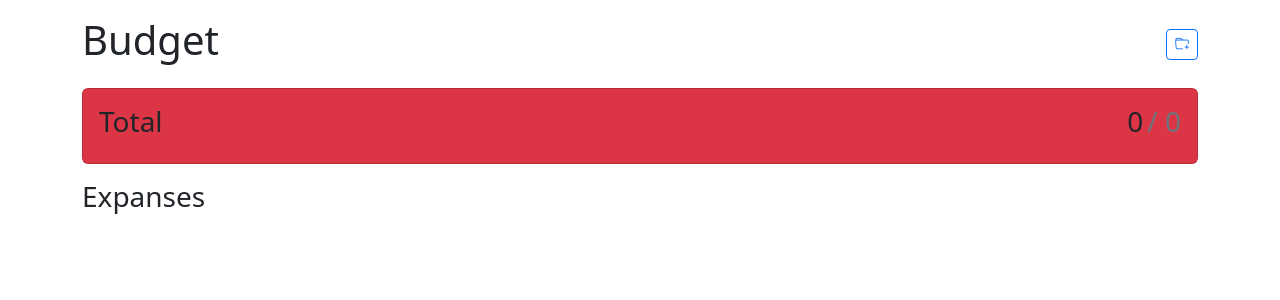
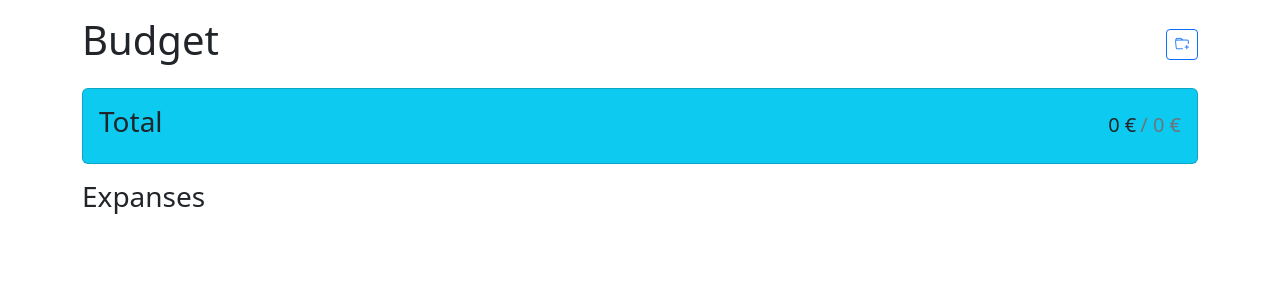
Before and after one commit to fox4o/my-budget, a React (Create React App) app: page / in a window 1280 px wide. Shown: the top 300 px of the page. Built offline with nearby package versions, Linux system fonts and the light colour scheme.

Commit message:
Improwements

```diff
--- a/src/components/AddExpenseModal.js
+++ b/src/components/AddExpenseModal.js
@@ -2,20 +2,21 @@ import React, { useRef } from "react";
 import { useBudgets } from "../contexts/BudgetContext";
 
 function AddExpenseModal({ budgetId }) {
-
   const descriptionRef = useRef();
   const amountRef = useRef();
-  const { setBudgetId, addExpense } = useBudgets();
+  const { setBudgetId, addExpense, budgets } = useBudgets();
+
+  const budget = budgets.find((b) => (b.id === budgetId));
 
   function handleSubmit(e) {
     e.preventDefault();
     addExpense({
       description: descriptionRef.current.value,
       amount: parseFloat(amountRef.current.value),
-      budgetId: budgetId
+      budgetId: budgetId,
     });
-    descriptionRef.current.value=null;
-    amountRef.current.value=null;
+    descriptionRef.current.value = null;
+    amountRef.current.value = null;
     setBudgetId(null);
   }
 
@@ -34,7 +35,7 @@ function AddExpenseModal({ budgetId }) {
           <div className="modal-content">
             <div className="modal-header">
               <h1 className="modal-title fs-5" id="staticBackdropLabel">
-                  New Expense
+                New Expense - {budget?.name}
               </h1>
               <button
                 type="reset"
--- a/src/components/ExpenseList.js
+++ b/src/components/ExpenseList.js
@@ -1,5 +1,6 @@
 import React from "react";
 import { useBudgets } from "../contexts/BudgetContext";
+import { currency } from "../utils";
 
 const ExpenseList = ({ budgetId, count, actionBtn }) => {
   const { getBudgetExpenses, deleteExpense } = useBudgets();
@@ -11,7 +12,7 @@ const ExpenseList = ({ budgetId, count, actionBtn }) => {
       <div className="hstack gap-2 mt-1" key={expense.id}>
         <div className="fw-6 text-muted">{expense.date}</div>
         <div>{expense.description}</div>
-        <div className="ms-auto text-end">{expense.amount}</div>
+        <div className="ms-auto text-end">{currency.format(expense.amount)}</div>
         {actionBtn && (
           <button className="btn btn-sm btn-outline-danger" onClick={()=>deleteExpense(expense)}>
             <i className="bi bi-trash"></i>
--- a/src/components/HistoryExpenseModal.js
+++ b/src/components/HistoryExpenseModal.js
@@ -3,7 +3,8 @@ import { useBudgets } from "../contexts/BudgetContext";
 import ExpenseList from "./ExpenseList";
 
 function HistoryEspenseModal() {
-  const { budgetId } = useBudgets();
+  const { budgetId, budgets } = useBudgets();
+  const budget = budgets.find(b=>b.id===budgetId);
 
   return (
     <div
@@ -19,7 +20,7 @@ function HistoryEspenseModal() {
         <div className="modal-content">
           <div className="modal-header">
             <h1 className="modal-title fs-5" id="staticBackdropLabel">
-              History
+              Expenses - {budget?.name}
             </h1>
             <button
               type="reset"
--- a/src/components/TotalCard.js
+++ b/src/components/TotalCard.js
@@ -1,5 +1,6 @@
 import React from "react";
 import { useBudgets } from "../contexts/BudgetContext";
+import { currency } from "../utils";
 
 const TotalCard = () => {
   const { budgets, expenses } = useBudgets();
@@ -11,7 +12,8 @@ const TotalCard = () => {
   }, 0);
   const cardBg = (expenses, total) => {
     const ratio = expenses / total;
-    if (ratio < 0.5) return "bg-info";
+
+    if (ratio < 0.5 || expenses===0) return "bg-info";
     if (ratio < 0.75) return "bg-warning";
     return "bg-danger";
   };
@@ -21,9 +23,9 @@ const TotalCard = () => {
       <div className="card-body">
         <h3 className="card-title hstack align-items-baseline fw-normal">
           <div>Total</div>
-          <div className="ms-auto fs-3">
-            {totalExpenses}
-            <span className="text-muted ms-1">/ {totalBudgets}</span>
+          <div className="d-flex ms-auto fs-5">
+            {currency.format(totalExpenses)}
+            <span className="text-muted ms-1">/ {currency.format(totalBudgets)}</span>
           </div>
         </h3>
       </div>
--- /dev/null
+++ b/src/utils.js
@@ -0,0 +1,5 @@
+export const currency = new Intl.NumberFormat("it-IT",{
+    style:"currency",
+    currency:"EUR",
+    minimumFractionDigits:0
+})
```
Also changed, not shown: src/contexts/BudgetContext.js (+10 -12 lines). Lines whose indentation alone changed are shown as unchanged.
